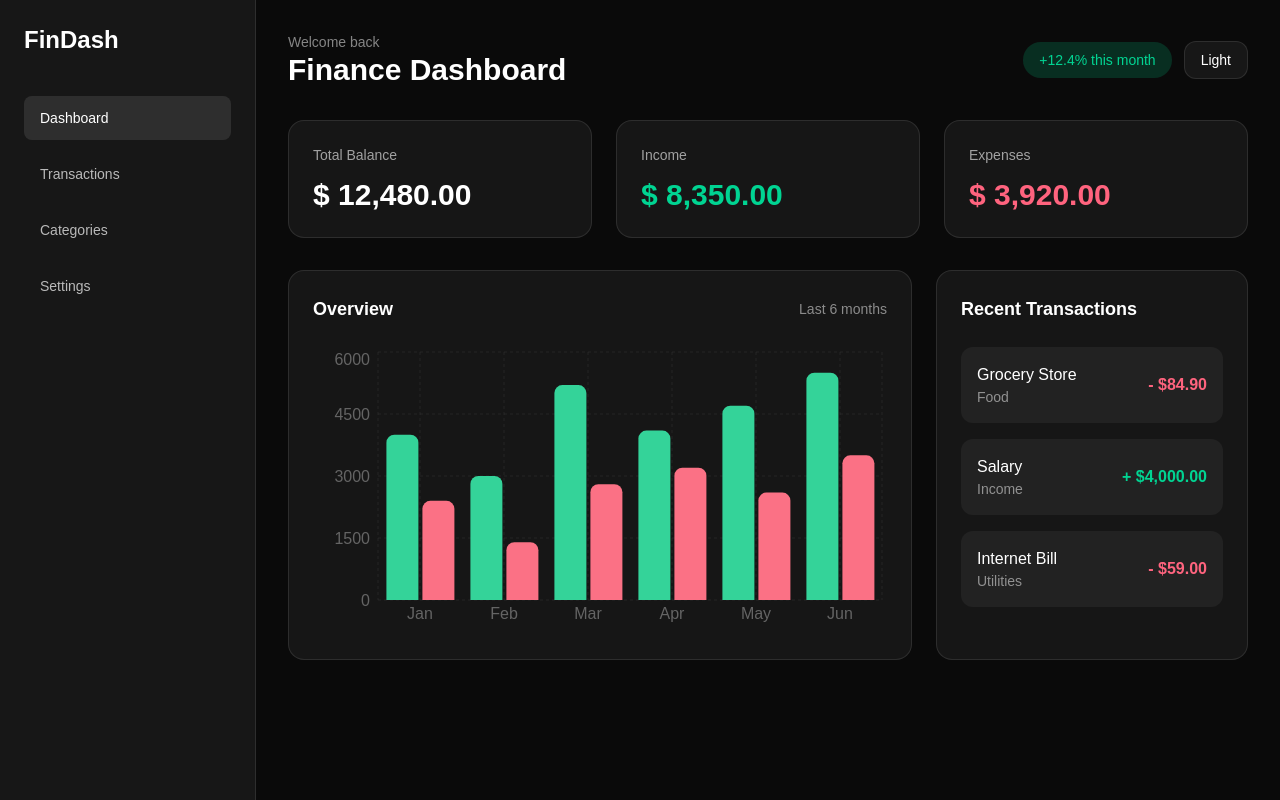
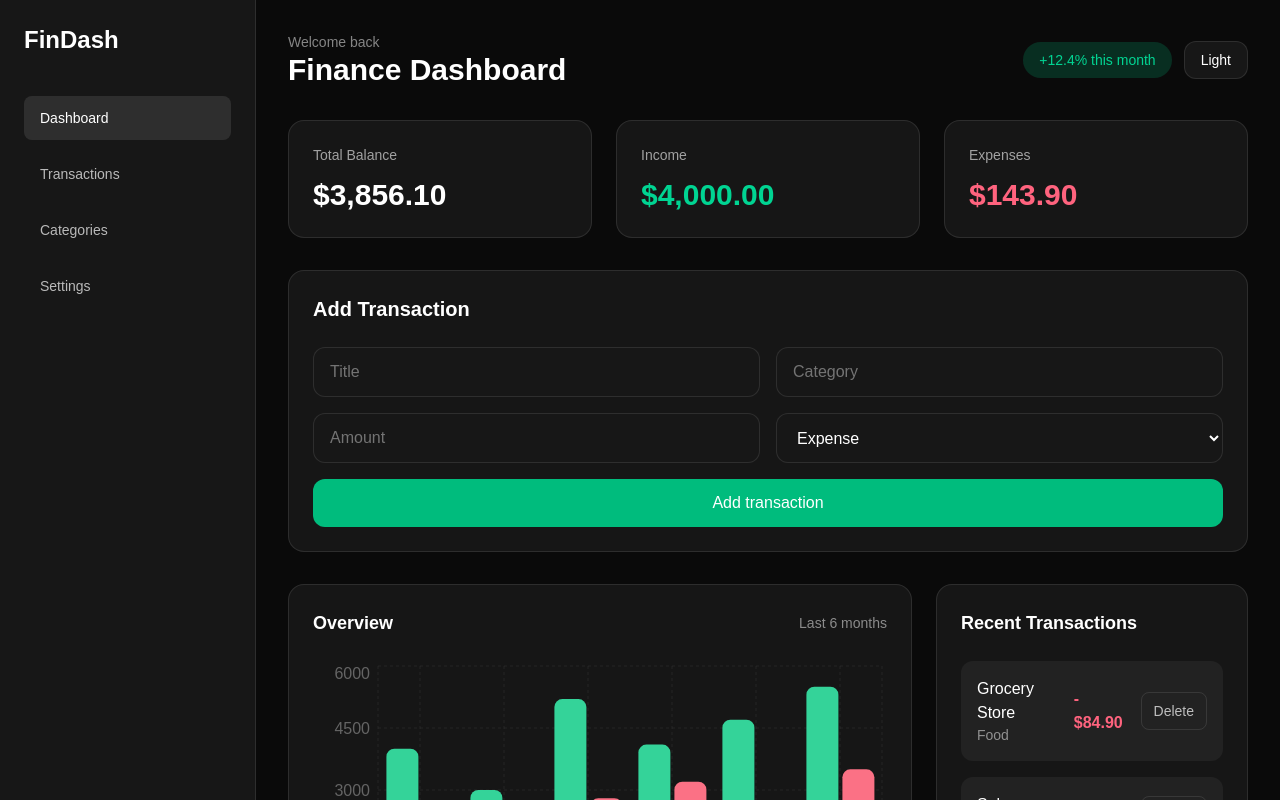
Before and after one commit to neto112/finance-dashboard, a Next.js app: page / in a window 1280 px wide. Shown: the top 800 px of the page. Built offline with nearby package versions, Linux system fonts and the light colour scheme.

Commit message:
feat: implement transaction management with add and delete functionality

```diff
--- a/src/app/page.tsx
+++ b/src/app/page.tsx
@@ -1,18 +1,33 @@
 "use client";
 
 import { useEffect, useState } from "react";
+import { AddTransaction } from "../components/dashboard/add-transaction";
 import { ChartPlaceholder } from "../components/dashboard/chart-placeholder";
 import { Header } from "../components/dashboard/header";
 import { RecentTransactions } from "../components/dashboard/recent-transactions";
 import { Sidebar } from "../components/dashboard/sidebar";
 import { SummaryCards } from "../components/dashboard/summary-cards";
+import { transactions as initialTransactions } from "../lib/mock-data";
+import type { Transaction } from "../lib/types";
 
 export default function Home() {
   const [isDarkMode, setIsDarkMode] = useState(true);
+  const [transactions, setTransactions] =
+    useState<Transaction[]>(initialTransactions);
 
   useEffect(() => {
     document.documentElement.classList.toggle("dark", isDarkMode);
   }, [isDarkMode]);
+
+  function handleAddTransaction(transaction: Transaction) {
+    setTransactions((prevState) => [transaction, ...prevState]);
+  }
+
+  function handleDeleteTransaction(id: string) {
+    setTransactions((prevState) =>
+      prevState.filter((transaction) => transaction.id !== id),
+    );
+  }
 
   return (
     <main className="min-h-screen bg-neutral-100 text-black transition-colors dark:bg-neutral-950 dark:text-white">
@@ -24,11 +39,19 @@ export default function Home() {
             isDarkMode={isDarkMode}
             onToggleTheme={() => setIsDarkMode((prev) => !prev)}
           />
-          <SummaryCards />
+
+          <SummaryCards transactions={transactions} />
+
+          <div className="mt-8">
+            <AddTransaction onAddTransaction={handleAddTransaction} />
+          </div>
 
           <div className="mt-8 grid gap-6 lg:grid-cols-[2fr_1fr]">
             <ChartPlaceholder />
-            <RecentTransactions />
+            <RecentTransactions
+              transactions={transactions}
+              onDeleteTransaction={handleDeleteTransaction}
+            />
           </div>
         </section>
       </div>
--- /dev/null
+++ b/src/components/dashboard/add-transaction.tsx
@@ -0,0 +1,95 @@
+"use client";
+
+import { useState } from "react";
+import type { Transaction } from "../../lib/types";
+
+type AddTransactionProps = {
+  onAddTransaction: (transaction: Transaction) => void;
+};
+
+export function AddTransaction({ onAddTransaction }: AddTransactionProps) {
+  const [title, setTitle] = useState("");
+  const [category, setCategory] = useState("");
+  const [amount, setAmount] = useState("");
+  const [type, setType] = useState<"income" | "expense">("expense");
+
+  function handleSubmit(event: React.FormEvent<HTMLFormElement>) {
+    event.preventDefault();
+
+    if (!title.trim() || !category.trim() || !amount.trim()) {
+      return;
+    }
+
+    const parsedAmount = Number(amount);
+
+    if (Number.isNaN(parsedAmount) || parsedAmount <= 0) {
+      return;
+    }
+
+    onAddTransaction({
+      id: crypto.randomUUID(),
+      title: title.trim(),
+      category: category.trim(),
+      amount: parsedAmount,
+      type,
+    });
+
+    setTitle("");
+    setCategory("");
+    setAmount("");
+    setType("expense");
+  }
+
+  return (
+    <div className="rounded-2xl border border-black/10 bg-black/5 p-6 dark:border-white/10 dark:bg-white/5">
+      <h3 className="text-xl font-semibold text-black dark:text-white">
+        Add Transaction
+      </h3>
+
+      <form onSubmit={handleSubmit} className="mt-6 grid gap-4 md:grid-cols-2">
+        <input
+          type="text"
+          placeholder="Title"
+          value={title}
+          onChange={(event) => setTitle(event.target.value)}
+          className="rounded-xl border border-black/10 bg-white px-4 py-3 text-black outline-none placeholder:text-black/40 dark:border-white/10 dark:bg-neutral-900 dark:text-white dark:placeholder:text-white/40"
+        />
+
+        <input
+          type="text"
+          placeholder="Category"
+          value={category}
+          onChange={(event) => setCategory(event.target.value)}
+          className="rounded-xl border border-black/10 bg-white px-4 py-3 text-black outline-none placeholder:text-black/40 dark:border-white/10 dark:bg-neutral-900 dark:text-white dark:placeholder:text-white/40"
+        />
+
+        <input
+          type="number"
+          step="0.01"
+          placeholder="Amount"
+          value={amount}
+          onChange={(event) => setAmount(event.target.value)}
+          className="rounded-xl border border-black/10 bg-white px-4 py-3 text-black outline-none placeholder:text-black/40 dark:border-white/10 dark:bg-neutral-900 dark:text-white dark:placeholder:text-white/40"
+        />
+
+        <select
+          value={type}
+          onChange={(event) =>
+            setType(event.target.value as "income" | "expense")
+          }
+          className="rounded-xl border border-black/10 bg-white px-4 py-3 text-black outline-none dark:border-white/10 dark:bg-neutral-900 dark:text-white"
+        >
+          <option value="expense">Expense</option>
+          <option value="income">Income</option>
+        </select>
+
+        <button
+          type="submit"
+          className="rounded-xl bg-emerald-500 px-4 py-3 font-medium text-white transition hover:opacity-90 md:col-span-2"
+        >
+          Add transaction
+        </button>
+      </form>
+    </div>
+  );
+}
--- a/src/components/dashboard/chart-placeholder.tsx
+++ b/src/components/dashboard/chart-placeholder.tsx
@@ -1,6 +1,5 @@
 "use client";
 
-import { overviewData } from "@/src/lib/mock-data";
 import {
   Bar,
   BarChart,
@@ -10,6 +9,7 @@ import {
   XAxis,
   YAxis,
 } from "recharts";
+import { overviewData } from "../../lib/mock-data";
 
 export function ChartPlaceholder() {
   return (
--- a/src/components/dashboard/recent-transactions.tsx
+++ b/src/components/dashboard/recent-transactions.tsx
@@ -1,6 +1,14 @@
-import { transactions } from "@/src/lib/mock-data";
+import type { Transaction } from "../../lib/types";
 
-export function RecentTransactions() {
+type RecentTransactionsProps = {
+  transactions: Transaction[];
+  onDeleteTransaction: (id: string) => void;
+};
+
+export function RecentTransactions({
+  transactions,
+  onDeleteTransaction,
+}: RecentTransactionsProps) {
   return (
     <div className="rounded-2xl border border-black/10 bg-black/5 p-6 dark:border-white/10 dark:bg-white/5">
       <p className="text-lg font-semibold text-black dark:text-white">
@@ -8,9 +16,20 @@ export function RecentTransactions() {
       </p>
 
       <div className="mt-6 space-y-4">
-        {transactions.map((transaction) => (
+        {transactions.length === 0 ? (
+          <div className="rounded-xl bg-black/5 p-4 text-sm text-black/50 dark:bg-white/5 dark:text-white/50">
+            No transactions yet.
+          </div>
+        ) : (
+          transactions.map((transaction) => {
+            const formattedAmount = transaction.amount.toLocaleString("en-US", {
+              style: "currency",
+              currency: "USD",
+            });
+
+            return (
               <div
-            key={`${transaction.title}-${transaction.amount}`}
+                key={transaction.id}
                 className="flex items-center justify-between rounded-xl bg-black/5 p-4 dark:bg-white/5"
               >
                 <div>
@@ -22,11 +41,30 @@ export function RecentTransactions() {
                   </p>
                 </div>
 
-            <span className={`font-semibold ${transaction.amountClassName}`}>
-              {transaction.amount}
+                <div className="flex items-center gap-3">
+                  <span
+                    className={`font-semibold ${
+                      transaction.type === "income"
+                        ? "text-emerald-400"
+                        : "text-rose-400"
+                    }`}
+                  >
+                    {transaction.type === "income" ? "+" : "-"}{" "}
+                    {formattedAmount}
                   </span>
+
+                  <button
+                    type="button"
+                    onClick={() => onDeleteTransaction(transaction.id)}
+                    className="rounded-lg border border-black/10 px-3 py-2 text-sm text-black/70 transition hover:bg-black/5 hover:text-black dark:border-white/10 dark:text-white/70 dark:hover:bg-white/5 dark:hover:text-white"
+                  >
+                    Delete
+                  </button>
                 </div>
-        ))}
+              </div>
+            );
+          })
+        )}
       </div>
     </div>
   );
--- a/src/components/dashboard/summary-cards.tsx
+++ b/src/components/dashboard/summary-cards.tsx
@@ -1,6 +1,45 @@
-import { summaryItems } from "@/src/lib/mock-data";
+import type { Transaction } from "../../lib/types";
 
-export function SummaryCards() {
+type SummaryCardsProps = {
+  transactions: Transaction[];
+};
+
+export function SummaryCards({ transactions }: SummaryCardsProps) {
+  const income = transactions
+    .filter((transaction) => transaction.type === "income")
+    .reduce((total, transaction) => total + transaction.amount, 0);
+
+  const expenses = transactions
+    .filter((transaction) => transaction.type === "expense")
+    .reduce((total, transaction) => total + transaction.amount, 0);
+
+  const totalBalance = income - expenses;
+
+  const formatCurrency = (value: number) =>
+    value.toLocaleString("en-US", {
+      style: "currency",
+      currency: "USD",
+    });
+
+  const summaryItems = [
+    {
+      title: "Total Balance",
+      value: formatCurrency(totalBalance),
+      valueClassName:
+        totalBalance >= 0 ? "text-black dark:text-white" : "text-rose-400",
+    },
+    {
+      title: "Income",
+      value: formatCurrency(income),
+      valueClassName: "text-emerald-400",
+    },
+    {
+      title: "Expenses",
+      value: formatCurrency(expenses),
+      valueClassName: "text-rose-400",
+    },
+  ];
+
   return (
     <div className="grid gap-6 md:grid-cols-3">
       {summaryItems.map((item) => (
@@ -11,6 +50,7 @@ export function SummaryCards() {
           <p className="text-sm text-black/60 dark:text-white/60">
             {item.title}
           </p>
+
           <h3 className={`mt-3 text-3xl font-bold ${item.valueClassName}`}>
             {item.value}
           </h3>
--- a/src/lib/mock-data.ts
+++ b/src/lib/mock-data.ts
@@ -20,22 +20,25 @@ export const summaryItems: SummaryItem[] = [
 
 export const transactions: Transaction[] = [
   {
+    id: "1",
     title: "Grocery Store",
     category: "Food",
-    amount: "- $84.90",
-    amountClassName: "text-rose-400",
+    amount: 84.9,
+    type: "expense",
   },
   {
+    id: "2",
     title: "Salary",
     category: "Income",
-    amount: "+ $4,000.00",
-    amountClassName: "text-emerald-400",
+    amount: 4000,
+    type: "income",
   },
   {
+    id: "3",
     title: "Internet Bill",
     category: "Utilities",
-    amount: "- $59.00",
-    amountClassName: "text-rose-400",
+    amount: 59,
+    type: "expense",
   },
 ];
 
--- a/src/lib/types.ts
+++ b/src/lib/types.ts
@@ -5,10 +5,11 @@ export type SummaryItem = {
 };
 
 export type Transaction = {
+  id: string;
   title: string;
   category: string;
-  amount: string;
-  amountClassName: string;
+  amount: number;
+  type: "income" | "expense";
 };
 
 export type OverviewItem = {
```
Lines whose indentation alone changed are shown as unchanged.
